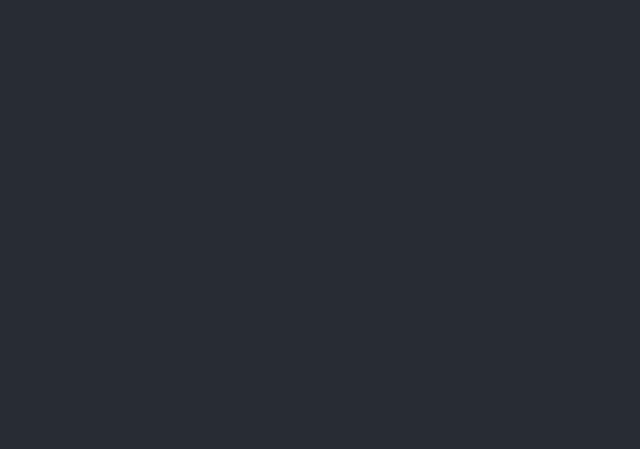
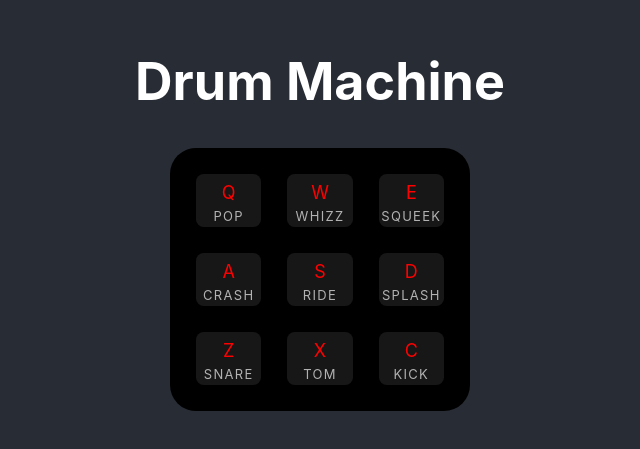
Before and after one commit to thebigdavec/fcc-drum-machine, a React (Create React App) app: page / in a window 1280 px wide. Shown: the part 187-636 px from the top of the page, without its empty margins (320-960 px from the left). Built offline with nearby package versions, Linux system fonts and the light colour scheme.

Commit message:
build control pad components. render them.

```diff
--- a/src/App.css
+++ b/src/App.css
@@ -12,3 +12,44 @@
     font-size: calc(10px + 2vmin);
     color: white;
 }
+
+.controls {
+    display: grid;
+    grid-template-columns: repeat(3, 1fr);
+    grid-template-rows: repeat(3, 1fr);
+    list-style: none;
+    padding: 1em;
+    border-radius: 1em;
+    gap: 1em;
+    margin: 0;
+    background: black;
+    overflow: hidden;
+}
+
+.control {
+    cursor: pointer;
+    display: flex;
+    flex-direction: column;
+    place-items: center;
+    background: rgb(23, 23, 23);
+    padding: .1em;
+    border-radius: .3em;
+    transition: background 150ms ease-out;
+}
+
+.control:hover {
+    background: rgb(23, 60, 23);
+}
+
+.control-key {
+    color: red;
+    font-size: large;
+    padding: .3em;
+}
+
+.control-name {
+    font-size: small;
+    color: rgb(178, 178, 178);
+    text-transform: uppercase;
+    letter-spacing: .1em;
+}
--- a/src/App.js
+++ b/src/App.js
@@ -1,14 +1,51 @@
 import React from 'react';
 import './App.css';
+import AppTitle from './AppTitle.js';
+import Pads from './Pads.js';
 
-function App() {
-  return (
-    <div className="App">
-      <header className="App-header">
+class App extends React.Component {
+	constructor(props) {
+    super(props);
 
-      </header>
-    </div>
-  );
+    this.state = {
+      appTitle: "Drum Machine",
+      keyList: "QWEASDZXC",
+      banks: [[
+          {name: 'pop', url: ''},
+          {name: 'whizz', url: ''},
+          {name: 'squeek', url: ''},
+          {name: 'crash', url: ''},
+          {name: 'ride', url: ''},
+          {name: 'splash', url: ''},
+          {name: 'snare', url: ''},
+          {name: 'tom', url: ''},
+          {name: 'kick', url: ''},
+        ],[
+          {name: 'plop', url: ''},
+          {name: 'whoosh', url: ''},
+          {name: 'click', url: ''},
+          {name: 'open hihat', url: ''},
+          {name: 'closed hihat', url: ''},
+          {name: 'ride cup', url: ''},
+          {name: 'snare', url: ''},
+          {name: 'tom', url: ''},
+          {name: 'kick', url: ''},
+        ]
+      ],
+      bank: 0
+    }
+	}
+
+	render() {
+		return (
+			<div className="App">
+				<header className="App-header">
+					<AppTitle apptitle={this.state.appTitle} />
+          <Pads controls={this.state.keyList} drums={[this.state.banks[this.state.bank]]} />
+				</header>
+			</div>
+		);
+	}
 }
 
 export default App;
--- /dev/null
+++ b/src/AppTitle.js
@@ -0,0 +1,5 @@
+import React from 'react';
+
+const AppTitle = (props) => <h1>{props.apptitle}</h1>;
+
+export default AppTitle;
--- /dev/null
+++ b/src/Pad.js
@@ -0,0 +1,12 @@
+import React from 'react';
+
+const Pad = (props) => {
+        return (
+        <>
+        <span className="control-key">{props.drumKey}</span>
+        <span className="control-name">{props.drumName}</span>
+        </>
+        )
+    };
+
+export default Pad;
--- /dev/null
+++ b/src/Pads.js
@@ -0,0 +1,17 @@
+import React from 'react';
+import Pad from './Pad.js';
+
+const Pads = (props) => {
+        return ( <ul className="controls">
+        {props.drums[0].map((drum, index) => <li className="control" key={props.controls[index]}>
+        <Pad drumKey= {props.controls[index]} drumName = { drum.name } />
+        </li>)}
+</ul>
+);
+}
+
+export default Pads;
+
+/**
+                <span className="control-key">{props.controls[index]}</span><span className="control-name">{ drum.name }</span>
+**/
```
Also changed, not shown: 2 other files (tests, documents, lock files or other folders).
